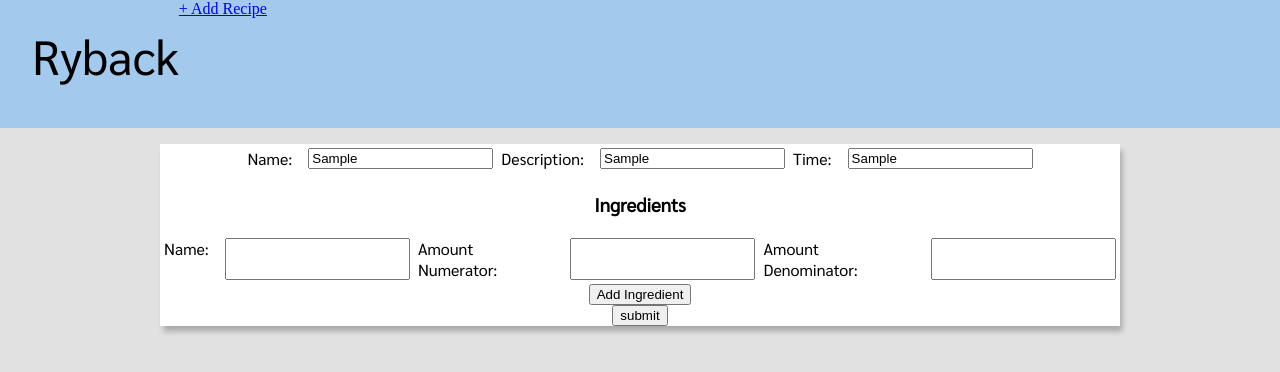
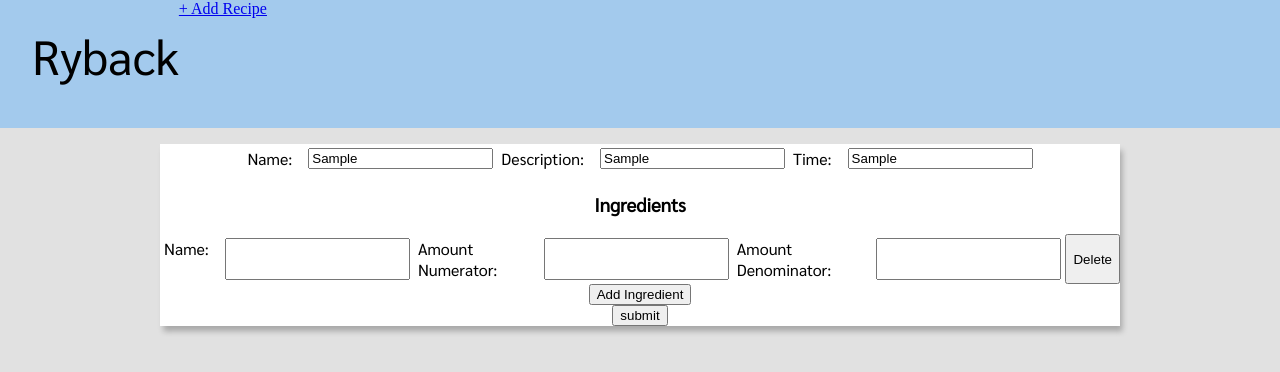
Before and after one commit to kpmac92/ryback-web, a React (Vite) app: page /createRecipe in a window 1280 px wide. Both pictures are taken after typing "Sample", "Sample", "Sample" into the empty fields and a click on the button "Add Ingredient". Shown: the top 372 px of the page. Built offline with nearby package versions, Linux system fonts and the light colour scheme.

Commit message:
add delete ingredient button

```diff
--- a/src/components/RecipeForm/RecipeForm.js
+++ b/src/components/RecipeForm/RecipeForm.js
@@ -1,4 +1,4 @@
-import React, { useEffect, useState } from 'react';
+import React, { useCallback, useEffect, useState } from 'react';
 import './RecipeForm.scss';
 import { useParams, useNavigate } from 'react-router-dom';
 import RecipeIngredientInputs from './RecipeIngredientInputs/RecipeIngredientInputs';
@@ -9,8 +9,7 @@ const RecipeForm = () => {
   const { recipeId } = useParams();
   const navigate = useNavigate();
 
-  useEffect(() => {
-    if (recipeId) {
+  const fetchRecipeData = useCallback(() => {
     fetch(`http://localhost:8080/recipes/${recipeId}`)
       .then((response) => response.json())
       .then((data) => {
@@ -26,8 +25,13 @@ const RecipeForm = () => {
           })
         );
       });
+  }, [recipeId]);
+
+  useEffect(() => {
+    if (recipeId) {
+      fetchRecipeData();
     }
-  }, [recipeId]);
+  }, [recipeId, fetchRecipeData]);
 
   const onSubmit = () => {
     const body = {
@@ -76,6 +80,32 @@ const RecipeForm = () => {
     setIngredientList([...ingredientList, newIngredient]);
   };
 
+  const deleteIngredient = useCallback(
+    (tempId, ingredientId) => {
+      if (!ingredientId) {
+        setIngredientList(
+          ingredientList.filter((ingredient) => ingredient.tempId != tempId)
+        );
+        return;
+      }
+
+      body = {
+        ingredientId: ingredientId,
+        recipeId: recipeId,
+      };
+
+      fetch('http://localhost:8080/recipeIngredient', {
+        method: 'DELETE',
+        headers: {
+          'Content-Type': 'application/json',
+        },
+        body: JSON.stringify(body),
+        //todo: refetch only ingredients
+      }).then(() => fetchRecipeData());
+    },
+    [recipeId, ingredientList, fetchRecipeData]
+  );
+
   return (
     <div className="recipe-form">
       <div className="form-section">
@@ -108,6 +138,7 @@ const RecipeForm = () => {
       <RecipeIngredientInputs
         recipeIngredients={ingredientList}
         onIngredientInputChange={onIngredientInputChange}
+        deleteIngredient={deleteIngredient}
       />
 
       <button onClick={addIngredient}>Add Ingredient</button>
--- a/src/components/RecipeForm/RecipeIngredientInputs/RecipeIngredientInputs.js
+++ b/src/components/RecipeForm/RecipeIngredientInputs/RecipeIngredientInputs.js
@@ -1,14 +1,15 @@
-import React from 'react';
+import React, { useCallback } from 'react';
 
 const RecipeIngredientInputs = ({
   recipeIngredients,
   onIngredientInputChange,
+  deleteIngredient,
 }) => {
   return recipeIngredients
     ? recipeIngredients.map((recipeIngredient) => (
         <div key={recipeIngredient.tempId} className="form-section">
           <div className="form-input">
-            Name:{' '}
+            Name:
             <input
               onChange={(e) =>
                 onIngredientInputChange(
@@ -51,6 +52,16 @@ const RecipeIngredientInputs = ({
               defaultValue={recipeIngredient.amountDenominator}
             />
           </div>
+          <button
+            onClick={() =>
+              deleteIngredient(
+                recipeIngredient.tempId,
+                recipeIngredient.ingredientId
+              )
+            }
+          >
+            Delete
+          </button>
         </div>
       ))
     : null;
```
Also changed, not shown: 1 other file (tests, documents, lock files or other folders). Lines whose indentation alone changed are shown as unchanged.
